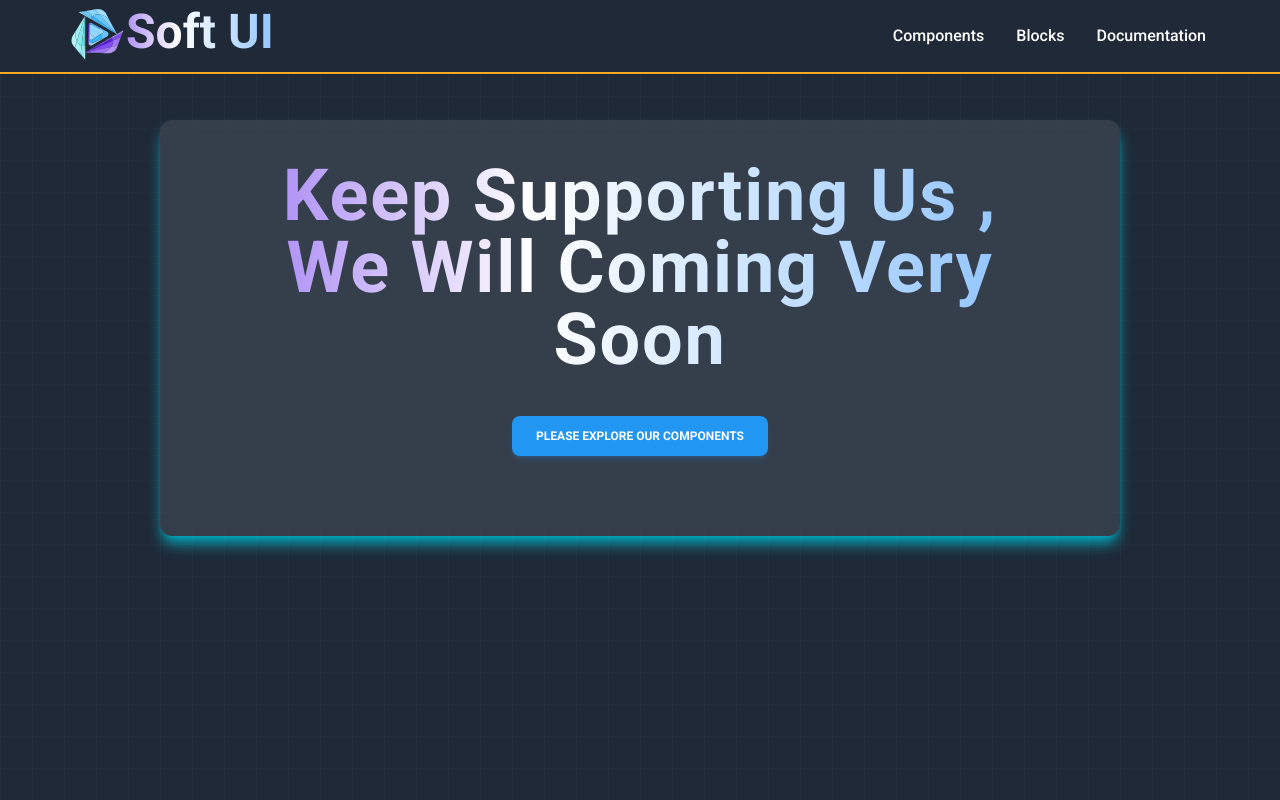
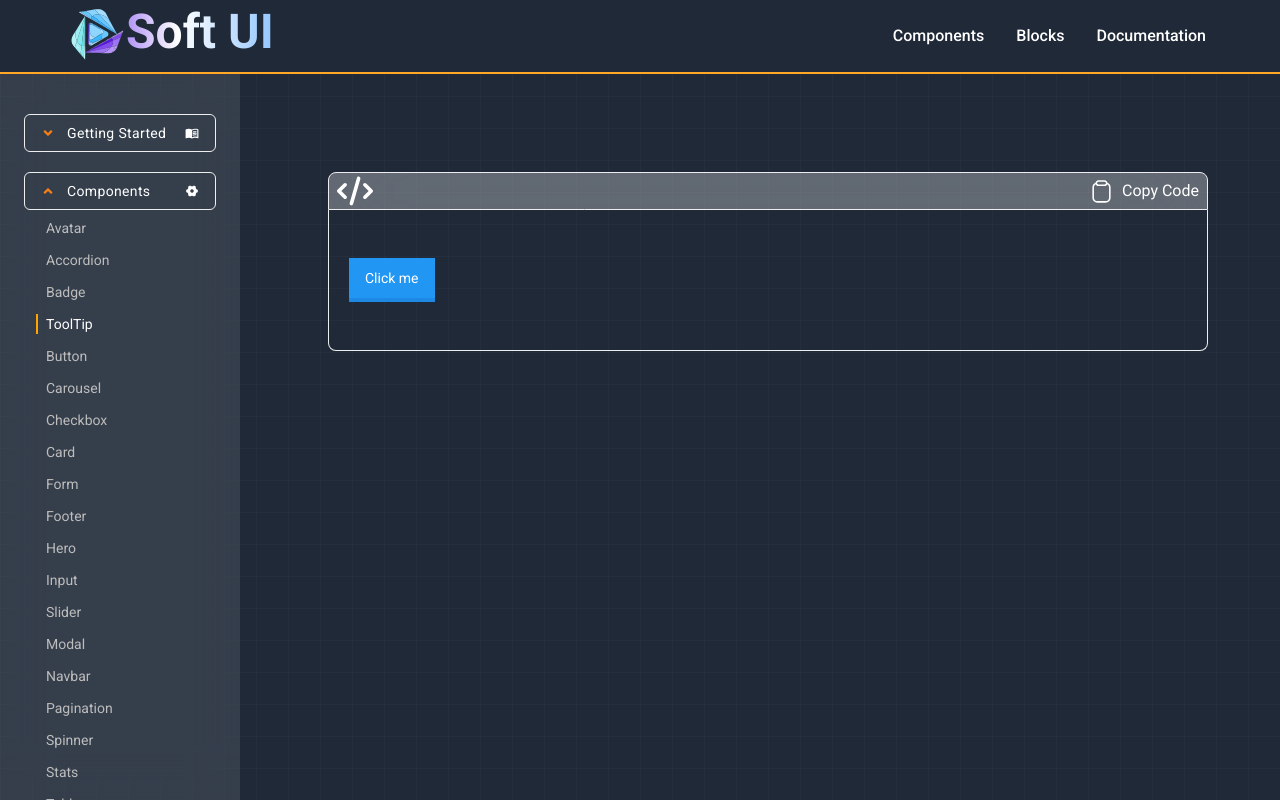
Before and after one commit to akash-khan-311/softui, a React (Vite) app: page /components/ToolTip in a window 1280 px wide. Built offline with nearby package versions, Linux system fonts and the light colour scheme.

Commit message:
TOOLTIP COMPONENT ADDED

```diff
--- a/src/Sidebar/Sidebar.jsx
+++ b/src/Sidebar/Sidebar.jsx
@@ -10,6 +10,7 @@ const componentsItems = [
   "Avatar",
   "Accordion",
   "Badge",
+  "ToolTip",
   "Button",
   "Carousel",
   "Checkbox",
@@ -25,7 +26,7 @@ const componentsItems = [
   "Spinner",
   "Stats",
   "Table",
-  "Toggle"
+  "Toggle",
 ];
 
 const Sidebar = () => {
--- /dev/null
+++ b/src/UIcomponents/ToolTips/ToolTip.jsx
@@ -0,0 +1,9 @@
+import Tooltip1 from "../../components/App/Tooltip/Tooltip1";
+
+export default function ToolTip() {
+  return (
+    <div>
+      <Tooltip1 />
+    </div>
+  );
+}
--- /dev/null
+++ b/src/components/App/Tooltip/Tooltip1.jsx
@@ -0,0 +1,79 @@
+import CodeBox from "../../../Shared/CodeBox/CodeBox";
+
+export default function Tooltip1() {
+  return (
+    <CodeBox
+      stringCode={`<div className="my-7">
+      <div className="w-40">
+        <div
+          className="relative
+                before:absolute
+                 before:content-[attr(data-tip)]
+                 before:px-3 before:py-2
+                  before:left-1/2 before:top-3
+                   before:w-max
+                  before:max-w-xs
+                  before:bg-gray-700 before:text-white before:rounded-md before:opacity-0
+                  before:transition-all
+
+                  after:absolute
+                  after:left-1/2 after:top-3
+                  after:h-0 after:w-0
+                  after:-translate-x-1/2 after:border-8
+                  after:border-t-gray-700
+                  after:border-l-transparent
+                  after:border-b-transparent
+                  after:border-r-transparent
+                  after:opacity-0
+                  after:transition-all
+
+                  hover:before:opacity-100 hover:after:opacity-100
+    "
+          data-tip="improved workflow"
+        >
+        <button type="button" class="focus:outline-black text-white text-sm py-2.5 px-4 border-b-4 border-blue-600 bg-blue-500 hover:bg-blue-400">Click me</button>
+
+        </div>
+      </div>
+      </div>`}
+    >
+      <div className="my-7">
+        <div className="w-40">
+          <div
+            className="relative
+                before:absolute
+                 before:content-[attr(data-tip)]
+                 before:px-3 before:py-2
+                  before:left-1/2 before:top-3
+                   before:w-max
+                  before:max-w-xs
+                  before:bg-gray-700 before:text-white before:rounded-md before:opacity-0
+                  before:transition-all
+
+                  after:absolute
+                  after:left-1/2 after:top-3
+                  after:h-0 after:w-0
+                  after:-translate-x-1/2 after:border-8
+                  after:border-t-gray-700
+                  after:border-l-transparent
+                  after:border-b-transparent
+                  after:border-r-transparent
+                  after:opacity-0
+                  after:transition-all
+
+                  hover:before:opacity-100 hover:after:opacity-100
+    "
+            data-tip="improved workflow"
+          >
+            <button
+              type="button"
+              className="focus:outline-black text-white text-sm py-2.5 px-4 border-b-4 border-blue-600 bg-blue-500 hover:bg-blue-400"
+            >
+              Click me
+            </button>
+          </div>
+        </div>
+      </div>
+    </CodeBox>
+  );
+}
```
Also changed, not shown: src/Route.jsx (+10 -8 lines).
